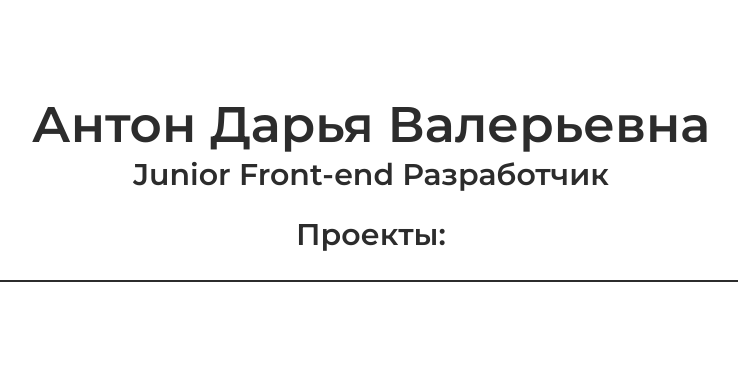
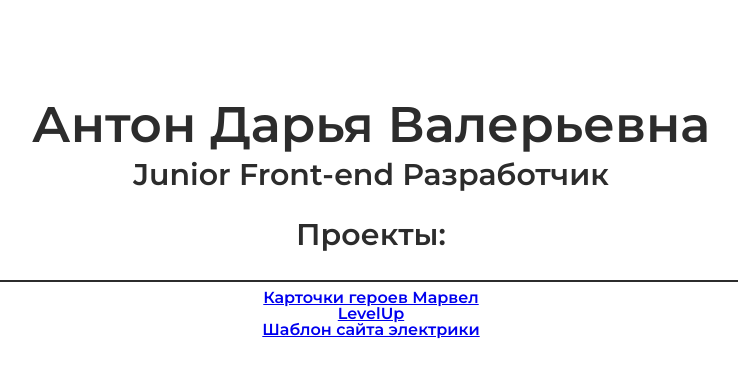
Before and after one commit to DaryaAnton/projects, a plain HTML site: page index.html in a window 1280 px wide. Shown: the whole page, without its empty margins (269-1007 px from the left). Drawn offline with Linux system fonts and the light colour scheme.

Commit message:
Update index.html

```diff
--- a/index.html
+++ b/index.html
@@ -19,7 +19,11 @@
     <h2 class="profile__subtitle">Junior Front-end Разработчик</h2>
     <h3 class="profile__project">Проекты:</h2>
     <hr>
-
+        <ul>
+        <li><a href="heroes/index.html">Карточки героев Марвел</a></li>
+        <li><a href="LevelUp/index.html">LevelUp</a></li>
+        <li><a href="electrics/index.html">Шаблон сайта электрики</a></li>
+    </ul>
   </section>
 </body>
 
```
